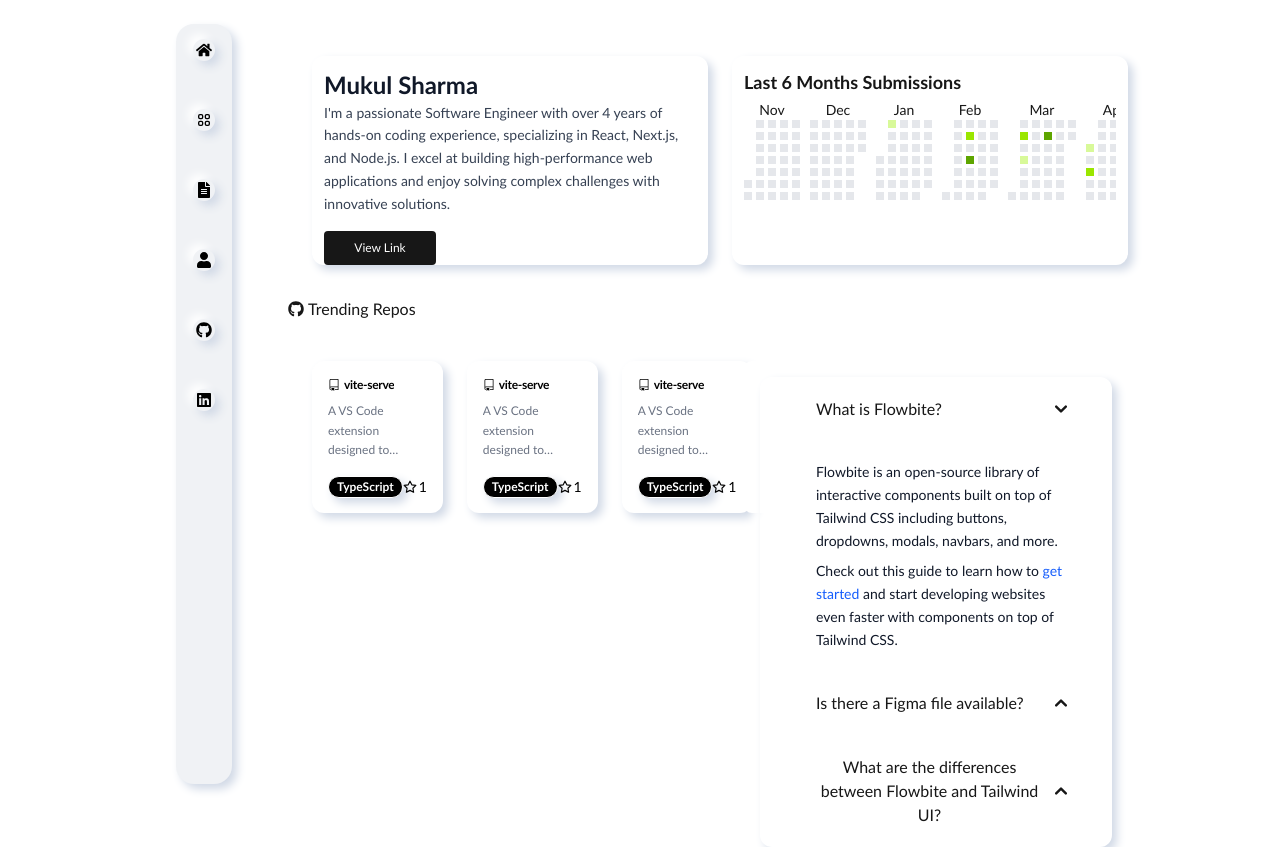
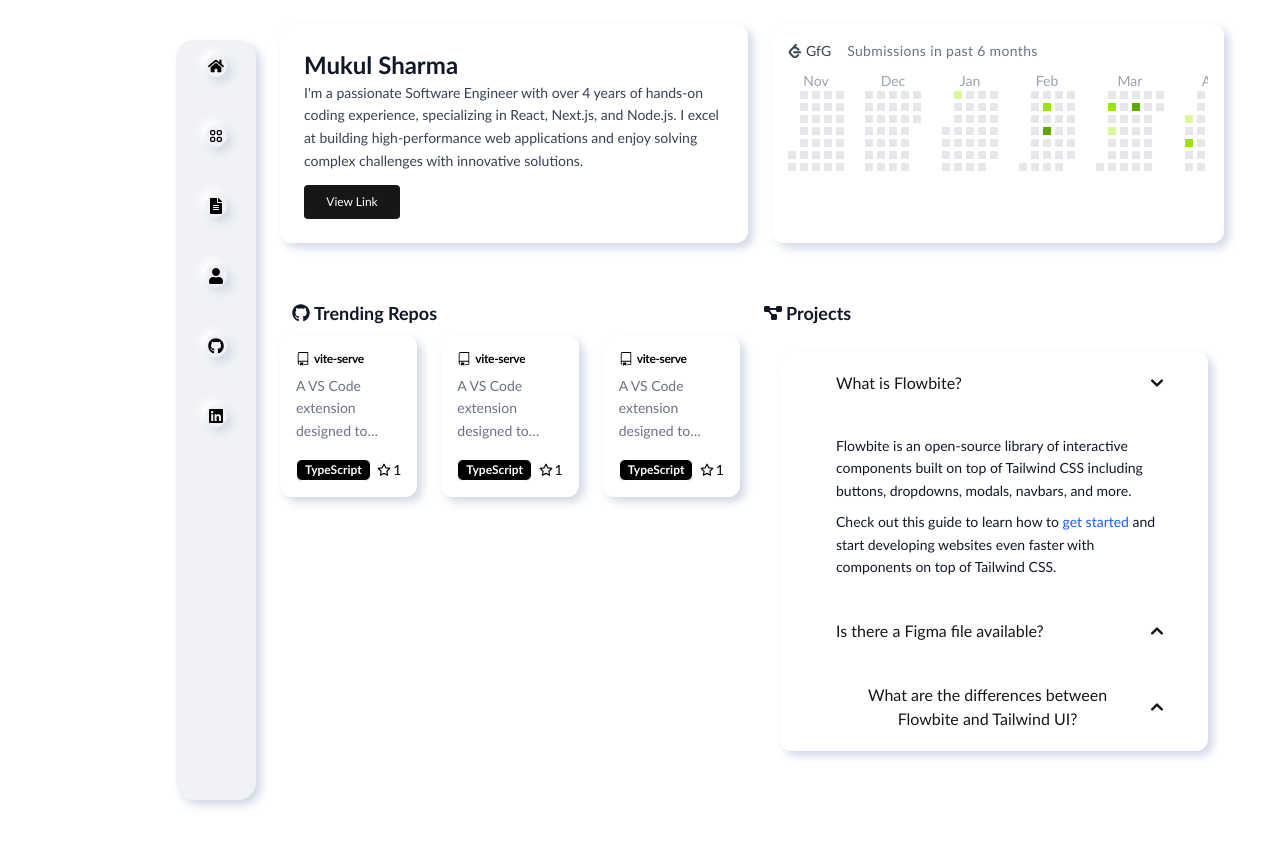
Before and after one commit to mukul9627/Portfolio-Web, a Next.js app: page /Home in a window 1280 px wide. Built offline with nearby package versions, Linux system fonts and the light colour scheme.

Commit message:
Modify the component to be compatible with mobile view.

```diff
--- a/src/app/layout.tsx
+++ b/src/app/layout.tsx
@@ -12,7 +12,7 @@
     <html lang="en">
       <body className="flex">
         <Sidebar />
-        <main className="ml-64 p-8 w-full">{children}</main>
+        <main className="ml-64 p-8 pl-[0rem] pt-[0rem] w-full">{children}</main>
       </body>
     </html>
   );
--- a/src/component/Card/card.css
+++ b/src/component/Card/card.css
@@ -1,6 +1,6 @@
 .card-shadow{
     box-shadow: 5px 5px 10px #d1d9e6, -5px -5px 10px #ffffff;
-    padding: 12px 12px 0px 12px;
+    /* padding: 12px 12px 0px 12px; */
     border-radius: .75rem;
 }
 
--- a/src/component/Card/card.tsx
+++ b/src/component/Card/card.tsx
@@ -15,15 +15,15 @@
 const Card: React.FC<CardProps> = ({ name, description, buttonLink }) => {
   return (
     <>
-      <div className="flex flex-col lg:flex-row gap-6 bg-white rounded-lg p-6 w-[90%]">
+      <div className="flex flex-col lg:flex-row gap-6 bg-white rounded-lg p-6 max-w-7xl">
   {/* Left Column - Info */}
-  <div className="flex-1 min-w-0 h-fit card-shadow shadow p-4">
+  <div className="flex-1 min-w-0 h-fit card-shadow shadow p-6">
     <h3 className="text-xl font-semibold text-gray-900">{name}</h3>
     <p className="text-gray-700">{description}</p>
     <div className="card-view-like">
       <button
         onClick={() => window.open(buttonLink, "_blank")}
-        className="mt-4 inline-block px-4 py-2 text-white bg-[#171717] text-[12px] rounded hover:brightness-110 transition w-[7rem]"
+        className="mt-3   inline-block px-4 py-2 text-white bg-[#171717] text-[12px] rounded hover:brightness-110 transition w-[6rem]"
       >
         View Link
       </button>
@@ -38,26 +38,35 @@
   </div>
 </div>
 
-      <h2 className="flex items-center mt-2 mb-4">
+
+
+
+<section className="max-w-7xl flex flex-col px-6 py-8">
+  {/* Row */}
+  <div className="flex flex-col lg:flex-row gap-6 w-full max-w-7xl ">
+
+    {/* First Col (Trending Repos) */}
+    <div className="w-full lg:w-1/2">
+      <h2 className="flex text-lg font-semibold mb-2 text-gray-900 pl-3 items-center">
         <svg
           stroke="currentColor"
           fill="currentColor"
-          stroke-width="0"
+          strokeWidth="0"
           viewBox="0 0 496 512"
           className="mr-1"
           height="1em"
           width="1em"
           xmlns="http://www.w3.org/2000/svg"
         >
-          <path d="M165.9 397.4c0 2-2.3 3.6-5.2 3.6-3.3.3-5.6-1.3-5.6-3.6 0-2 2.3-3.6 5.2-3.6 3-.3 5.6 1.3 5.6 3.6zm-31.1-4.5c-.7 2 1.3 4.3 4.3 4.9 2.6 1 5.6 0 6.2-2s-1.3-4.3-4.3-5.2c-2.6-.7-5.5.3-6.2 2.3zm44.2-1.7c-2.9.7-4.9 2.6-4.6 4.9.3 2 2.9 3.3 5.9 2.6 2.9-.7 4.9-2.6 4.6-4.6-.3-1.9-3-3.2-5.9-2.9zM244.8 8C106.1 8 0 113.3 0 252c0 110.9 69.8 205.8 169.5 239.2 12.8 2.3 17.3-5.6 17.3-12.1 0-6.2-.3-40.4-.3-61.4 0 0-70 15-84.7-29.8 0 0-11.4-29.1-27.8-36.6 0 0-22.9-15.7 1.6-15.4 0 0 24.9 2 38.6 25.8 21.9 38.6 58.6 27.5 72.9 20.9 2.3-16 8.8-27.1 16-33.7-55.9-6.2-112.3-14.3-112.3-110.5 0-27.5 7.6-41.3 23.6-58.9-2.6-6.5-11.1-33.3 2.6-67.9 20.9-6.5 69 27 69 27 20-5.6 41.5-8.5 62.8-8.5s42.8 2.9 62.8 8.5c0 0 48.1-33.6 69-27 13.7 34.7 5.2 61.4 2.6 67.9 16 17.7 25.8 31.5 25.8 58.9 0 96.5-58.9 104.2-114.8 110.5 9.2 7.9 17 22.9 17 46.4 0 33.7-.3 75.4-.3 83.6 0 6.5 4.6 14.4 17.3 12.1C428.2 457.8 496 362.9 496 252 496 113.3 383.5 8 244.8 8zM97.2 352.9c-1.3 1-1 3.3.7 5.2 1.6 1.6 3.9 2.3 5.2 1 1.3-1 1-3.3-.7-5.2-1.6-1.6-3.9-2.3-5.2-1zm-10.8-8.1c-.7 1.3.3 2.9 2.3 3.9 1.6 1 3.6.7 4.3-.7.7-1.3-.3-2.9-2.3-3.9-2-.6-3.6-.3-4.3.7zm32.4 35.6c-1.6 1.3-1 4.3 1.3 6.2 2.3 2.3 5.2 2.6 6.5 1 1.3-1.3.7-4.3-1.3-6.2-2.2-2.3-5.2-2.6-6.5-1zm-11.4-14.7c-1.6 1-1.6 3.6 0 5.9 1.6 2.3 4.3 3.3 5.6 2.3 1.6-1.3 1.6-3.9 0-6.2-1.4-2.3-4-3.3-5.6-2z"></path>
-        </svg>{" "}
+          <path d="M165.9 397.4c0 2-2.3 3.6-5.2 3.6-3.3.3-5.6-1.3-5.6-3.6 0-2 2.3-3.6 5.2-3.6 3-.3 5.6 1.3 5.6 3.6zm-31.1-4.5c-.7 2 1.3 4.3 4.3 4.9 2.6 1 5.6 0 6.2-2s-1.3-4.3-4.3-5.2c-2.6-.7-5.5.3-6.2 2.3zm44.2-1.7c-2.9.7-4.9 2.6-4.6 4.9.3 2 2.9 3.3 5.9 2.6 2.9-.7 4.9-2.6 4.6-4.6-.3-1.9-3-3.2-5.9-2.9zM244.8 8C106.1 8 0 113.3 0 252c0 110.9 69.8 205.8 169.5 239.2 12.8 2.3 17.3-5.6 17.3-12.1 0-6.2-.3-40.4-.3-61.4 0 0-70 15-84.7-29.8 0 0-11.4-29.1-27.8-36.6 0 0-22.9-15.7 1.6-15.4 0 0 24.9 2 38.6 25.8 21.9 38.6 58.6 27.5 72.9 20.9 2.3-16 8.8-27.1 16-33.7-55.9-6.2-112.3-14.3-112.3-110.5 0-27.5 7.6-41.3 23.6-58.9-2.6-6.5-11.1-33.3 2.6-67.9 20.9-6.5 69 27 69 27 20-5.6 41.5-8.5 62.8-8.5s42.8 2.9 62.8 8.5c0 0 48.1-33.6 69-27 13.7 34.7 5.2 61.4 2.6 67.9 16 17.7 25.8 31.5 25.8 58.9 0 96.5-58.9 104.2-114.8 110.5 9.2 7.9 17 22.9 17 46.4 0 33.7-.3 75.4-.3 83.6 0 6.5 4.6 14.4 17.3 12.1C428.2 457.8 496 362.9 496 252 496 113.3 383.5 8 244.8 8z" />
+        </svg>
         Trending Repos
       </h2>
-      <div className="flex flex-col lg:flex-row gap-6 bg-white rounded-lg p-6 w-[90%]">
-        <div className="flex flex-col sm:flex-row gap-6 w-full sm:w-1/2 lg:w-[50%] h-[9.5rem]">
-          {/* Card 1 */}
-          <div className="p-4 rounded-lg bg-white shadow w-full sm:w-1/3">
-            <h4 className="font-semibold tracking-tight text-xs line-clamp-1 flex items-center text-black dark:text-black">
+
+      <div className="flex flex-col sm:flex-row gap-6 w-full">
+        {[...Array(3)].map((_, idx) => (
+          <div key={idx} className="p-4 rounded-lg bg-white shadow w-full sm:w-1/3">
+            <h4 className="font-semibold tracking-tight text-sm line-clamp-1 flex items-center text-black">
               <a
                 className="flex items-center"
                 href="https://github.com/phondani0/vite-serve"
@@ -76,20 +85,14 @@
                   <path d="M3 2.75A2.75 2.75 0 0 1 5.75 0h14.5a.75.75 0 0 1 .75.75v20.5a.75.75 0 0 1-.75.75h-6a.75.75 0 0 1 0-1.5h5.25v-4H6A1.5 1.5 0 0 0 4.5 18v.75c0 .716.43 1.334 1.05 1.605a.75.75 0 0 1-.6 1.374A3.251 3.251 0 0 1 3 18.75ZM19.5 1.5H5.75c-.69 0-1.25.56-1.25 1.25v12.651A2.989 2.989 0 0 1 6 15h13.5Z" />
                   <path d="M7 18.25a.25.25 0 0 1 .25-.25h5a.25.25 0 0 1 .25.25v5.01a.25.25 0 0 1-.397.201l-2.206-1.604a.25.25 0 0 0-.294 0L7.397 23.46a.25.25 0 0 1-.397-.2v-5.01Z" />
                 </svg>
-                <span className="line-clamp-1 ml-1 text-xs text-black dark:text-black">
-                  vite-serve
-                </span>
+                <span className="line-clamp-1 ml-1 text-xs text-black">vite-serve</span>
               </a>
             </h4>
-
-            <p className="text-gray-500 dark:text-gray-400 max-w-lg leading-relaxed line-clamp-3 mt-2 card-sm-text">
-              A VS Code extension designed to streamline your React development
-              workflow by starting your existing projects with Vite with no
-              extra configuration.
+            <p className="text-sm text-gray-500 mt-2 leading-snug line-clamp-3">
+              A VS Code extension designed to streamline your React development workflow by starting your existing projects with Vite with no extra configuration.
             </p>
-
             <div className="flex items-center justify-between mt-4">
-              <div className="rounded-md border py-0.5 px-2 text-xs font-semibold bg-primary text-primary-foreground shadow hover:bg-primary/80 transition-colors line-clamp-1 text-ellipsis overflow-hidden bg-black text-white">
+              <div className="rounded-md border py-0.5 px-2 text-xs font-semibold bg-black text-white">
                 TypeScript
               </div>
               <div className="flex items-center text-black">
@@ -109,124 +112,36 @@
               </div>
             </div>
           </div>
+        ))}
+      </div>
+    </div>
 
-          {/* Card 2 */}
-          <div className="p-4 rounded-lg bg-white shadow w-full sm:w-1/3">
-            <h4 className="font-semibold tracking-tight text-xs line-clamp-1 flex items-center text-black dark:text-black">
-              <a
-                className="flex items-center"
-                href="https://github.com/phondani0/vite-serve"
-                target="_blank"
-                rel="noreferrer"
-              >
+    {/* Second Col (Projects) */}
+    <div className="w-full lg:w-1/2">
+      <h2 className="flex text-lg font-semibold mb-2 text-gray-900 items-center">
         <svg
           stroke="currentColor"
           fill="currentColor"
           strokeWidth="0"
-                  viewBox="0 0 24 24"
+          viewBox="0 0 576 512"
+          className="mr-1"
           height="1em"
           width="1em"
           xmlns="http://www.w3.org/2000/svg"
         >
-                  <path d="M3 2.75A2.75 2.75 0 0 1 5.75 0h14.5a.75.75 0 0 1 .75.75v20.5a.75.75 0 0 1-.75.75h-6a.75.75 0 0 1 0-1.5h5.25v-4H6A1.5 1.5 0 0 0 4.5 18v.75c0 .716.43 1.334 1.05 1.605a.75.75 0 0 1-.6 1.374A3.251 3.251 0 0 1 3 18.75ZM19.5 1.5H5.75c-.69 0-1.25.56-1.25 1.25v12.651A2.989 2.989 0 0 1 6 15h13.5Z" />
-                  <path d="M7 18.25a.25.25 0 0 1 .25-.25h5a.25.25 0 0 1 .25.25v5.01a.25.25 0 0 1-.397.201l-2.206-1.604a.25.25 0 0 0-.294 0L7.397 23.46a.25.25 0 0 1-.397-.2v-5.01Z" />
+          <path d="M0 80C0 53.5 21.5 32 48 32h96c26.5 0 48 21.5 48 48V96H384V80c0-26.5 21.5-48 48-48h96c26.5 0 48 21.5 48 48v96c0 26.5-21.5 48-48 48H432c-26.5 0-48-21.5-48-48V160H192v16c0 1.7-.1 3.4-.3 5L272 288h96c26.5 0 48 21.5 48 48v96c0 26.5-21.5 48-48 48H272c-26.5 0-48-21.5-48-48V336c0-1.7 .1-3.4 .3-5L144 224H48c-26.5 0-48-21.5-48-48V80z" />
         </svg>
-                <span className="line-clamp-1 ml-1 text-xs text-black dark:text-black">
-                  vite-serve
-                </span>
-              </a>
-            </h4>
-
-            <p className="text-gray-500 dark:text-gray-400 max-w-lg leading-relaxed line-clamp-3 mt-2 card-sm-text">
-              A VS Code extension designed to streamline your React development
-              workflow by starting your existing projects with Vite with no
-              extra configuration.
-            </p>
-
-            <div className="flex items-center justify-between mt-4">
-              <div className="rounded-md border py-0.5 px-2 text-xs font-semibold bg-primary text-primary-foreground shadow hover:bg-primary/80 transition-colors line-clamp-1 text-ellipsis overflow-hidden bg-black text-white">
-                TypeScript
-              </div>
-              <div className="flex items-center text-black">
-                <svg
-                  stroke="currentColor"
-                  fill="none"
-                  strokeWidth="2"
-                  viewBox="0 0 24 24"
-                  strokeLinecap="round"
-                  strokeLinejoin="round"
-                  className="block w-3.5 h-3.5"
-                  xmlns="http://www.w3.org/2000/svg"
-                >
-                  <polygon points="12 2 15.09 8.26 22 9.27 17 14.14 18.18 21.02 12 17.77 5.82 21.02 7 14.14 2 9.27 8.91 8.26 12 2" />
-                </svg>
-                <span className="ml-0.5 text-sm">1</span>
-              </div>
+        Projects
+      </h2>
+      <div className="p-4 rounded-lg bg-white h-auto min-h-[9.5rem]">
+        <Accordion />
       </div>
     </div>
 
-          {/* Card 3 */}
-          <div className="p-4 rounded-lg bg-white shadow w-full sm:w-1/3">
-            <h4 className="font-semibold tracking-tight text-xs line-clamp-1 flex items-center text-black dark:text-black">
-              <a
-                className="flex items-center"
-                href="https://github.com/phondani0/vite-serve"
-                target="_blank"
-                rel="noreferrer"
-              >
-                <svg
-                  stroke="currentColor"
-                  fill="currentColor"
-                  strokeWidth="0"
-                  viewBox="0 0 24 24"
-                  height="1em"
-                  width="1em"
-                  xmlns="http://www.w3.org/2000/svg"
-                >
-                  <path d="M3 2.75A2.75 2.75 0 0 1 5.75 0h14.5a.75.75 0 0 1 .75.75v20.5a.75.75 0 0 1-.75.75h-6a.75.75 0 0 1 0-1.5h5.25v-4H6A1.5 1.5 0 0 0 4.5 18v.75c0 .716.43 1.334 1.05 1.605a.75.75 0 0 1-.6 1.374A3.251 3.251 0 0 1 3 18.75ZM19.5 1.5H5.75c-.69 0-1.25.56-1.25 1.25v12.651A2.989 2.989 0 0 1 6 15h13.5Z" />
-                  <path d="M7 18.25a.25.25 0 0 1 .25-.25h5a.25.25 0 0 1 .25.25v5.01a.25.25 0 0 1-.397.201l-2.206-1.604a.25.25 0 0 0-.294 0L7.397 23.46a.25.25 0 0 1-.397-.2v-5.01Z" />
-                </svg>
-                <span className="line-clamp-1 ml-1 text-xs text-black dark:text-black">
-                  vite-serve
-                </span>
-              </a>
-            </h4>
+  </div>
+</section>
 
-            <p className="text-gray-500 dark:text-gray-400 max-w-lg leading-relaxed line-clamp-3 mt-2 card-sm-text">
-              A VS Code extension designed to streamline your React development
-              workflow by starting your existing projects with Vite with no
-              extra configuration.
-            </p>
 
-            <div className="flex items-center justify-between mt-4">
-              <div className="rounded-md border py-0.5 px-2 text-xs font-semibold bg-primary text-primary-foreground shadow hover:bg-primary/80 transition-colors line-clamp-1 text-ellipsis overflow-hidden bg-black text-white">
-                TypeScript
-              </div>
-              <div className="flex items-center text-black">
-                <svg
-                  stroke="currentColor"
-                  fill="none"
-                  strokeWidth="2"
-                  viewBox="0 0 24 24"
-                  strokeLinecap="round"
-                  strokeLinejoin="round"
-                  className="block w-3.5 h-3.5"
-                  xmlns="http://www.w3.org/2000/svg"
-                >
-                  <polygon points="12 2 15.09 8.26 22 9.27 17 14.14 18.18 21.02 12 17.77 5.82 21.02 7 14.14 2 9.27 8.91 8.26 12 2" />
-                </svg>
-                <span className="ml-0.5 text-sm">1</span>
-              </div>
-            </div>
-          </div>
-        </div>
-
-        <div className="flex flex-col sm:flex-row gap-6 w-full sm:w-1/2 lg:w-[50%] h-[9.5rem]">
-          <div className="p-4 rounded-lg bg-white  w-full h-full">
-            <Accordion />
-          </div>
-        </div>
-      </div>
     </>
   );
 };
--- a/src/component/Sidebar.css
+++ b/src/component/Sidebar.css
@@ -1,5 +1,6 @@
 .sidebar-aside{
     padding-left: 11rem;
+    padding-top: 2.5rem;
 }
 
 .sidebar-aside nav{
--- a/src/component/Sidebar.tsx
+++ b/src/component/Sidebar.tsx
@@ -7,7 +7,7 @@
 
 const Sidebar = () => {
   return (
-    <aside className="h-screen w-64 bg-white text-white fixed top-0 left-0 p-6 space-y-6 sidebar-aside">
+    <aside className="h-screen w-64 bg-white text-white fixed top-0 left-0 p-6 pr-[0rem] space-y-6 sidebar-aside">
       <nav className="flex flex-col gap-4">
         <Link href="/" className="hover:text-blue-400 flex items-center gap-2 sidebar-link">
           <FaHome />
--- a/src/component/SubmissionHeatmap.tsx
+++ b/src/component/SubmissionHeatmap.tsx
@@ -43,7 +43,26 @@
 
   return (
     <div className="overflow-x-auto">
-      <h2 className="text-lg font-semibold mb-1">Last 6 Months Submissions</h2>
+  <div className="flex items-center mb-2">
+            <p className="flex items-center mr-4 text-sm font-medium text-gray-700">
+              <svg
+                className="mr-1"
+                stroke="currentColor"
+                fill="currentColor"
+                viewBox="0 0 24 24"
+                height="1em"
+                width="1em"
+                xmlns="http://www.w3.org/2000/svg"
+              >
+                <path d="M13.483 0a1.374 1.374 0 0 0-.961.438L7.116 6.226l-3.854 4.126a5.266 5.266 0 0 0-1.209 2.104 5.35 5.35 0 0 0-.125.513 5.527 5.527 0 0 0 .062 2.362 5.83 5.83 0 0 0 .349 1.017 5.938 5.938 0 0 0 1.271 1.818l4.277 4.193.039.038c2.248 2.165 5.852 2.133 8.063-.074l2.396-2.392c.54-.54.54-1.414.003-1.955a1.378 1.378 0 0 0-1.951-.003l-2.396 2.392a3.021 3.021 0 0 1-4.205.038l-.02-.019-4.276-4.193c-.652-.64-.972-1.469-.948-2.263a2.68 2.68 0 0 1 .066-.523 2.545 2.545 0 0 1 .619-1.164L9.13 8.114c1.058-1.134 3.204-1.27 4.43-.278l3.501 2.831c.593.48 1.461.387 1.94-.207a1.384 1.384 0 0 0-.207-1.943l-3.5-2.831c-.8-.647-1.766-1.045-2.774-1.202l2.015-2.158A1.384 1.384 0 0 0 13.483 0zm-2.866 12.815a1.38 1.38 0 0 0-1.38 1.382 1.38 1.38 0 0 0 1.38 1.382H20.79a1.38 1.38 0 0 0 1.38-1.382 1.38 1.38 0 0 0-1.38-1.382z" />
+              </svg>
+              GfG
+            </p>
+            <p className="text-gray-500 text-sm tracking-wide">
+               Submissions in past 6 months
+            </p>
+          </div>
+      {/* <h2 className="text-lg font-semibold mb-1">Last 6 Months Submissions</h2> */}
       <div className="flex space-x-6">
         {months.map((monthDate, index) => {
           const start = startOfWeek(startOfMonth(monthDate), { weekStartsOn: 0 });
@@ -65,8 +84,8 @@
           });
 
           return (
-            <div key={index} className="text-center mr-[10px]">
-              <div className="mb-.1 text-sm font-medium">
+            <div key={index} className="text-center mr-[21px]">
+              <div className="mb-.1 text-sm font-medium text-gray-400 font-medium">
                 {format(monthDate, "MMM")}
               </div>
               <div className="flex flex-col space-y-1">
```
Lines whose indentation alone changed are shown as unchanged.
